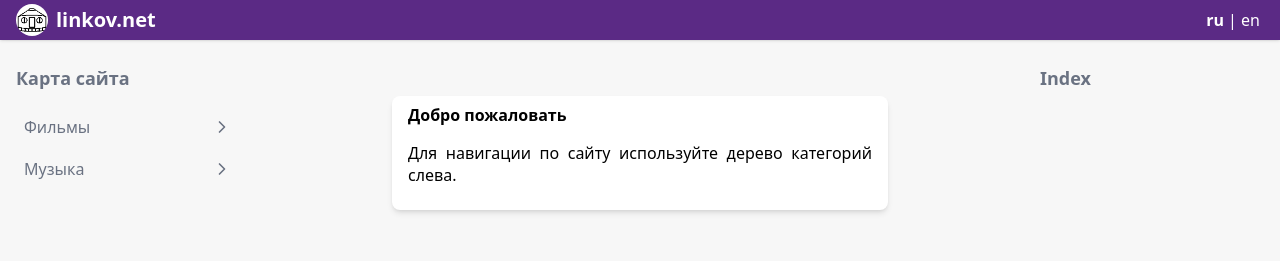
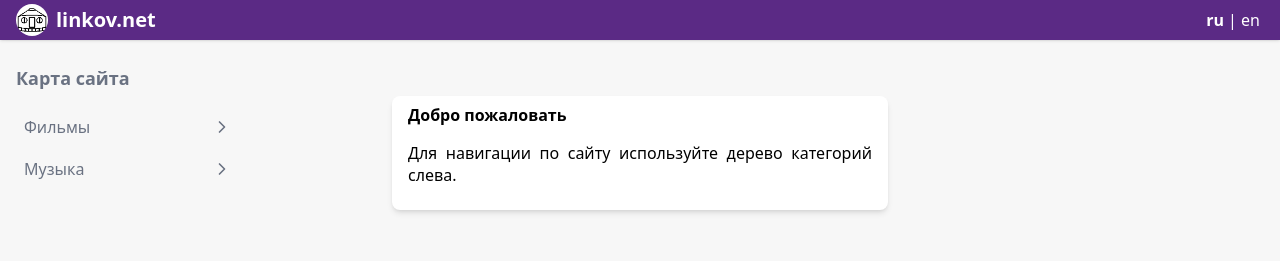
Before and after one commit to link0ff/link0ff.github.io, a Jekyll site: the page built from ru/index.html, in a window 1280 px wide. Shown: the top 261 px of the page. Built offline with Jekyll 4.4.1, drawn with Linux system fonts in a browser that asks for light colours; nearby versions of some CDN libraries.

Commit message:
Add lazyload only to some hand-picked categories

```diff
--- a/_includes/card.html
+++ b/_includes/card.html
@@ -14,7 +14,7 @@
   </div>
 
   <div class="text-justify px-4 py-2 m-auto">
-    <article{% if page.layout == "category" and include.clickable == true %} hx-trigger="load" hx-get="{{ include.page.url }}" hx-select="article" hx-swap="outerHTML ignoreTitle:true"{% endif %}>
+    <article{% if page.layout == "category" and page.lazyload == true and include.clickable == true %} hx-trigger="load" hx-get="{{ include.page.url }}" hx-select="article" hx-swap="outerHTML ignoreTitle:true"{% endif %}>
       {{ include.content }}
     </article>
   </div>
--- a/_includes/sidebar_right.html
+++ b/_includes/sidebar_right.html
@@ -6,7 +6,7 @@
   {% endif %}
   <div class="p-4 h-full xl:text-gray-500 xl:dark:text-gray-400 hover:xl:text-black hover:xl:dark:text-white overflow-y-auto">
     {%- assign toc_title = page.toc_title | default: "&nbsp;" | default: "Оглавление" -%}
-    {%- if page.layout == "category" -%}
+    {%- if page.layout == "category" and page.lazyload == true -%}
     {%- assign toc_title = "Index" -%}
     {%- endif -%}
     <h2 class="text-lg font-bold mb-4">{{ toc_title }}</h2>
```
Also changed, not shown: en/music/modern.md (+1 -0 lines), en/music/soundtracks.md (+1 -0 lines).
